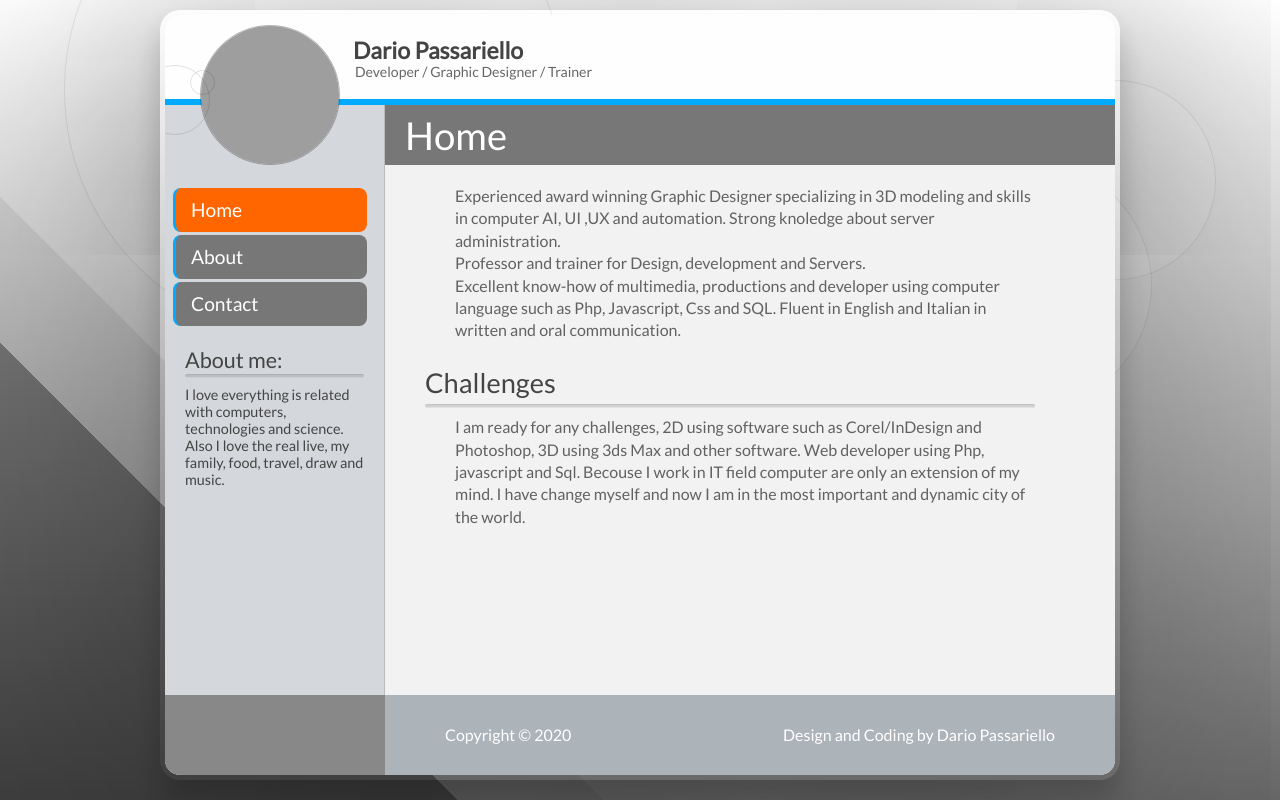
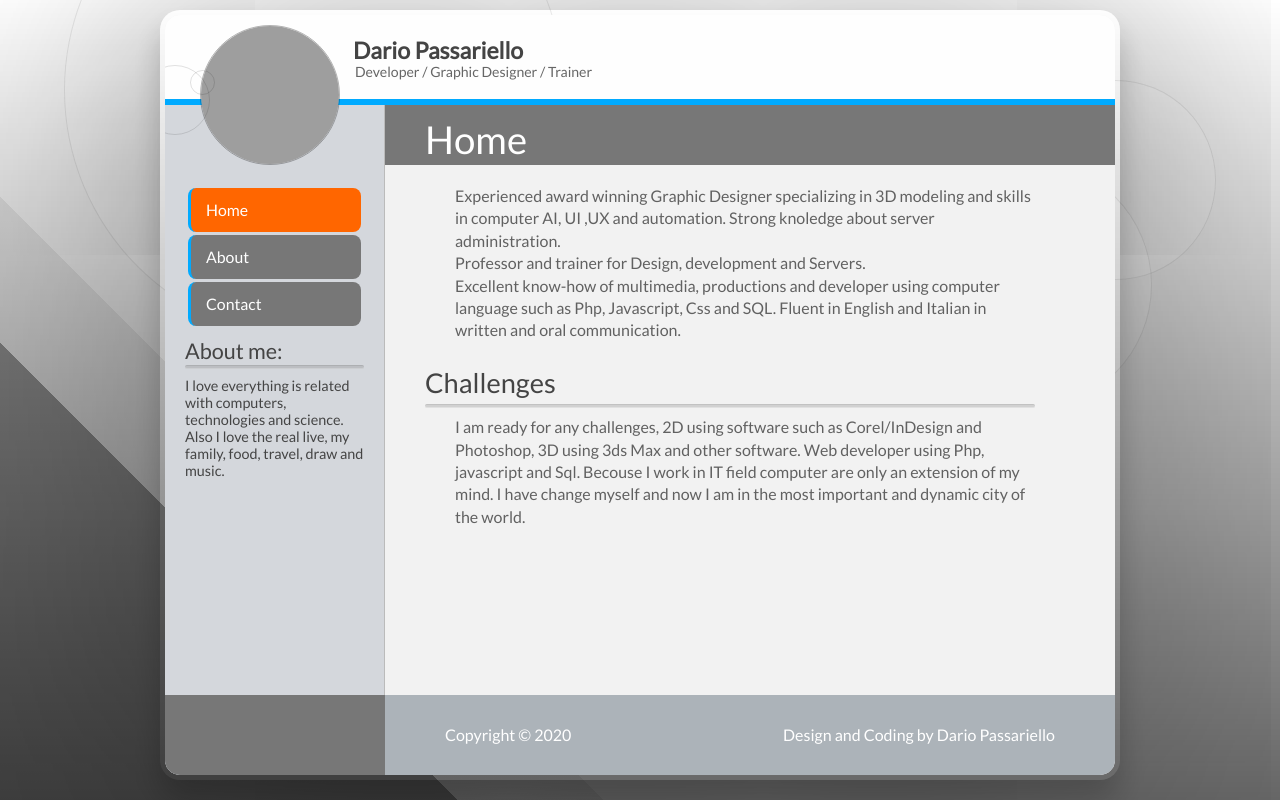
Before and after one commit to passariello/passariello.github.io, a PHP site: page / in a window 1280 px wide. Run offline with PHP 8.4, Linux system fonts and the light colour scheme; grey boxes are pictures that could not be loaded.

Commit message:
icons, nav and more

```diff
--- a/css/style.css
+++ b/css/style.css
@@ -42,6 +42,8 @@ SOFTWARE.
 	width:100%;
 	height:100%;
 }
+
+/*****************************************************************************/
 
 .header {
 	height:90px;
@@ -106,7 +108,9 @@ SOFTWARE.
 	opacity:.4
 }
 
-.nav{
+/*****************************************************************************/
+
+.title{
 	position:absolute;
 	background:#777;
 	color:white;
@@ -115,47 +119,20 @@ SOFTWARE.
 	bottom:80px;
 	left:220px;
 	right:0;
-	padding:30px 0 0 20px;
-	font-size:3em;
+	padding:0;
 	line-height:0;
 	text-transform: capitalize;
 }
 
-.nav ul {
-	font-size:.5em;
-	list-style: none;
-	line-height: 24px;
+.title h2{
 	position:absolute;
-	left:-215px;
-	width:200px;
-	top:80px;
-	z-index:1;
+	top:25px;
+	left:40px;
+	font-size:3em;
+	color:white;
 }
 
-.nav ul li a {
-	padding:10px 15px;
-	color: white;
-	display:block;
-	background-color:#777;
-	border:solid #00aaff;
-	border-width:0 0 0 3px;
-	margin:3px;
-	overflow:hidden;
-	border-radius:8px;
-	text-transform: capitalize;
-}
-
-.nav ul li a:hover {
-	background-color:#F60;
-}
-
-.nav ul li a.selected {
-	background-color:#F60;
-}
-
-.selected {
-	background-color:#F60;
-}
+/*****************************************************************************/
 
 .main {
 	position:absolute;
@@ -185,21 +162,55 @@ SOFTWARE.
 	color:rgba(0,0,0,.6)
 }
 
-.main-left {
+/*****************************************************************************/
+
+.nav {
 	background: #d4d7dc;
 	position:absolute;
 	left:0;
 	bottom:80px;
 	width:220px;
 	top:90px;
-	padding:250px 20px 20px 20px;
+	padding:80px 20px 20px 20px;
 	font-size:.9em;
 	border-right:1px solid #bbb;
+	overflow:auto;
 }
 
-.main-left h2{
+.nav h2{
 	font-size:1.5em;
 }
+
+.nav ul {
+	font-size:1.1em;
+	list-style: none;
+	line-height: 24px;
+	margin-bottom:20px;
+	z-index:1;
+}
+
+.nav ul li a {
+	padding:10px 15px;
+	color: white;
+	display:block;
+	background-color:#777;
+	border:solid #00aaff;
+	border-width:0 0 0 3px;
+	margin:3px;
+	overflow:hidden;
+	border-radius:8px;
+	text-transform: capitalize;
+}
+
+.nav ul li a:hover {
+	background-color:#F60;
+}
+
+.nav ul li a.selected {
+	background-color:#F60;
+}
+
+/*****************************************************************************/
 
 .footer {
 	position:absolute;
@@ -209,7 +220,7 @@ SOFTWARE.
 	background: #acb3b9;
 	padding: 30px 60px;
 	height:80px;
-	border:solid #888;
+	border:solid #777;
 	border-width:0 0 0 220px;
 	color:white;
 }
@@ -222,13 +233,19 @@ SOFTWARE.
 	float:right;
 }
 
+/*****************************************************************************/
+
 .flare{
 	width:100px;
 	height:100px;
 	border-radius:50%;
 	border:1px rgba(0,0,0,.1) solid;
 	background-color:rgba(255,255,255,.1);
-	/*box-shadow:0 0 30px rgba(255,255,255,.4), 0 0 30px rgba(255,255,255,.2) inset ;*/
+	/*
+	box-shadow:
+	0 0 30px rgba(255,255,255,.4),
+	0 0 30px rgba(255,255,255,.2) inset;
+	*/
 	position:absolute;
 	opacity:.8;
 	z-index:1;
--- a/index.html
+++ b/index.html
@@ -8,14 +8,23 @@
 		<meta name="keywords" content="Developer / Graphic Designer / Trainer">
 		<meta name="description" content="This is what I am, nothing else... Dario">
 		<meta name="viewport" content="width=device-width, initial-scale=1">
+		<meta name="msapplication-TileColor" content="#ffffff">
+		<meta name="theme-color" content="#ffffff">
+
+		<link href="//fonts.googleapis.com/css?family=Lato&display=swap" rel="stylesheet">
+
+		<link rel="apple-touch-icon" sizes="180x180" href="/images/icons/apple-touch-icon.png">
+		<link rel="icon" type="image/png" sizes="32x32" href="/images/icons/favicon-32x32.png">
+		<link rel="icon" type="image/png" sizes="16x16" href="/images/icons/favicon-16x16.png">
+		<link rel="manifest" href="/images/icons/site.webmanifest">
+		<link rel="mask-icon" href="/images/icons/safari-pinned-tab.svg" color="#5bbad5">
 
 		<link rel="stylesheet" href="/css/bootstrap.css">
 		<link rel="stylesheet" href="/css/html.css">
 		<link rel="stylesheet" href="/css/style.css">
-		<link href="//fonts.googleapis.com/css?family=Lato&display=swap" rel="stylesheet">
 
 		<style>
-		body{ display:none }
+			body{ display:none }
 		</style>
 
 	</head>
@@ -28,26 +37,28 @@
 
 				<h1>Dario Passariello</h1>
 				<h2>Developer / Graphic Designer / Trainer</h2>
-				<img src="https://s.gravatar.com/avatar/01a45ddbdc5d19503265cebdbc9b5c2f?s=180" alt="Dario Passariello website" width="180" height="180"  />
+				<img src="//s.gravatar.com/avatar/01a45ddbdc5d19503265cebdbc9b5c2f?s=180" alt="Dario Passariello website" width="180" height="180"  />
 
-				<nav class="nav">
-				<span></span>
-					<ul>
-						<li><a href="#home">home</a></li>
-						<li><a href="#about">about</a></li>
-						<li><a href="#contact">contact</a></li>
-					</ul>
-				</nav>
+				<div class="title">
+					<h2></h2>
+				</div>
 
 			</header>
 
 			<main>
 
-				<div class="main-left">
-				<h2>About me:</h2>
+				<nav class="nav">
+					<nav>
+						<ul>
+							<li><a href="#home">home</a></li>
+							<li><a href="#about">about</a></li>
+							<li><a href="#contact">contact</a></li>
+						</ul>
+					</nav>
+					<h2>About me:</h2>
 					<hr/>
 					I love everything is related with computers, technologies and science. Also I love the real live, my family, food, travel, draw and music.
-				</div>
+				</nav>
 
 				<div class="main"></div>
 
@@ -60,25 +71,7 @@
 
 		</div>
 
-	<script type="text/javascript">
-
-		function js( name ){
-
-			var d = new Date();
-			var seconds = Math.round(d.getTime() / 1000);
-			var script = document.createElement('script');
-
-			script.setAttribute("type", "text/javascript");
-			script.setAttribute("src", name + '?t=' + seconds );
-			document.getElementsByTagName("head")[0].appendChild(script);
-			console.log(name);
-		};
-
-		js('//cdnjs.cloudflare.com/ajax/libs/jquery/3.4.1/jquery.min.js');
-		js('/script/javascript.js');
-
-	</script>
-
+	<script type="text/javascript" src="/script/javascript.js"></script>
 
 	</body>
 </html>
--- a/script/javascript.js
+++ b/script/javascript.js
@@ -21,7 +21,23 @@ OUT OF OR IN CONNECTION WITH THE SOFTWARE OR THE USE OR OTHER DEALINGS IN THE
 SOFTWARE.
 */
 
-window.onload = function(){
+
+/******************************************************************************/
+
+
+	function js( name ){
+		var d = new Date();
+		var seconds = Math.round(d.getTime() / 1000);
+		var script = document.createElement('script');
+
+		script.setAttribute("type", "text/javascript");
+		script.setAttribute("src", name + '?t=' + seconds );
+		document.getElementsByTagName("head")[0].appendChild(script);
+	};
+
+/******************************************************************************/
+
+	var Exec = function(){
 
 		// DECORATION
 		//**********************************
@@ -105,7 +121,7 @@ window.onload = function(){
 					}).done(function( data ) {
 
 						$( '.main' ).html( data ).fadeIn( 200 );
-					$( '.nav span' ).text( result );
+						$( '.title h2' ).text( result );
 						$( 'nav .'+result ).addClass( 'selected' );
 
 						document.title = result.charAt(0).toUpperCase() + result.slice(1);
@@ -135,3 +151,15 @@ window.onload = function(){
 		$( document ).trigger('hashchange');
 
 	};
+
+	/**************************************************************************/
+
+	js('//cdnjs.cloudflare.com/ajax/libs/jquery/3.4.1/jquery.min.js');
+
+	try{
+		top.Exec();
+	}catch(e){
+		window.addEventListener("load", function(){
+			top.Exec();
+			} ,false);
+	}
```
Also changed, not shown: images/icons/browserconfig.xml (added, +9 -0 lines), images/icons/android-chrome-192x192.png (added), images/icons/android-chrome-512x512.png (added), images/icons/apple-touch-icon.png (added), images/icons/favicon-16x16.png (added), images/icons/favicon-32x32.png (added), images/icons/favicon.ico (added), images/icons/mstile-150x150.png (added), images/icons/safari-pinned-tab.svg (added), images/icons/site.webmanifest (added). Lines whose indentation alone changed are shown as unchanged.
